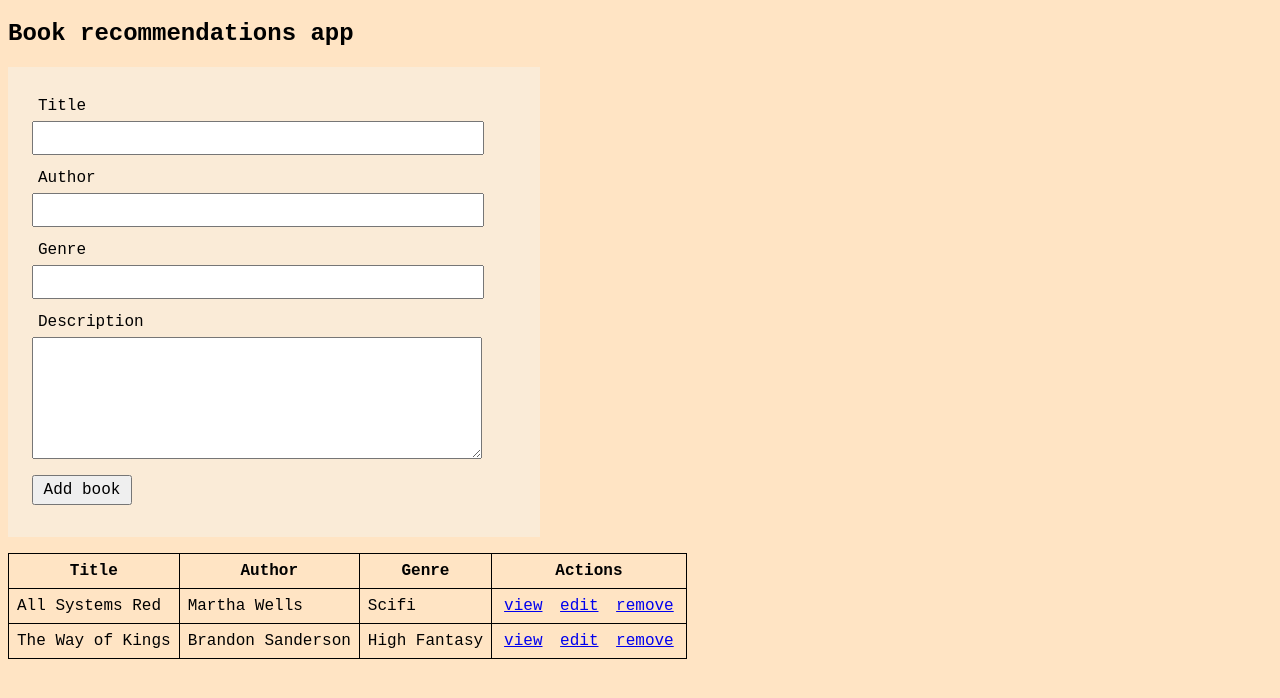
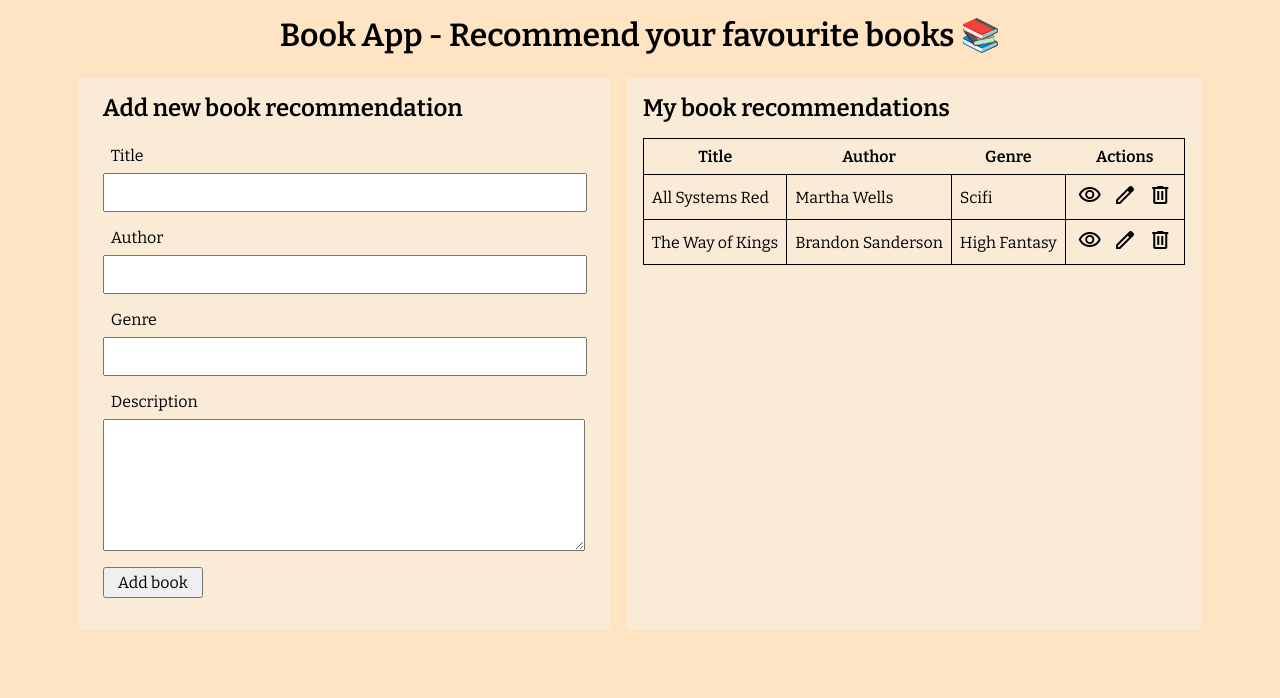
Before and after one commit to julilan/PHP-BookApp, a PHP site: page / in a window 1280 px wide. Shown: the top 698 px of the page. Run offline with PHP 8.4, Linux system fonts and the light colour scheme; data comes from the database, SQL or seed files in the repository; data that the repository does not hold is empty.

Commit message:
add more styling to index page

```diff
--- a/index.php
+++ b/index.php
@@ -89,14 +89,18 @@ $books = mysqli_query($mysqli, "SELECT id, title, author, genre FROM books");
     <meta charset="UTF-8">
     <meta http-equiv="X-UA-Compatible" content="IE=edge">
     <meta name="viewport" content="width=device-width, initial-scale=1.0">
+    <link rel="stylesheet" href="https://fonts.googleapis.com/css2?family=Material+Symbols+Outlined:opsz,wght,FILL,GRAD@48,400,0,0" />
     <link rel="stylesheet" href="style.css">
     <title>Book App</title>
 </head>
 
 <body>
     <header>
-        <h2>Book recommendations app</h2>
+        <h1>Book App - Recommend your favourite books 📚</h1>
     </header>
+    <main>
+        <div class="content">
+            <h2 id="form_heading">Add new book recommendation</h2>
             <form action="index.php" method="POST">
                 <div class="form_group">
                     <label for="title">Title</label>
@@ -123,7 +127,10 @@ $books = mysqli_query($mysqli, "SELECT id, title, author, genre FROM books");
                 <?php endif; ?>
                 <p class="error-message"><?php if (!empty($errors)) echo $error_message; ?></p>
             </form>
+        </div>
 
+        <div class="content">
+            <h2>My book recommendations</h2>
             <table>
                 <thead>
                     <tr>
@@ -140,15 +147,23 @@ $books = mysqli_query($mysqli, "SELECT id, title, author, genre FROM books");
                             <td><?php echo $row['author']; ?></td>
                             <td><?php echo $row['genre']; ?></td>
                             <td>
-                        <a href="view.php?view_book=<?php echo $row['id']; ?>">view</a>
-                        <a href="update.php?update_book=<?php echo $row['id']; ?>">edit</a>
-                        <a href="index.php?del_book=<?php echo $row['id']; ?>" onclick="return confirm('Are you sure you want to delete this book?')">remove</a>
+                                <a href="view.php?view_book=<?php echo $row['id']; ?>">
+                                    <span class="material-symbols-outlined">visibility</span>
+                                </a>
+                                <a href="update.php?update_book=<?php echo $row['id']; ?>">
+                                    <span class="material-symbols-outlined">edit</span>
+                                </a>
+                                <a href="index.php?del_book=<?php echo $row['id']; ?>" onclick="return confirm('Are you sure you want to delete this book?')">
+                                    <span class="material-symbols-outlined">delete</span>
+                                </a>
                             </td>
                         </tr>
                     <?php } ?>
                 </tbody>
                 </thead>
             </table>
+        </div>
+    </main>
 </body>
 
 </html>
--- a/style.css
+++ b/style.css
@@ -1,16 +1,50 @@
+@import url('https://fonts.googleapis.com/css2?family=Bitter:wght@400;500;600&display=swap');
+
+body {
+    font-family: 'Bitter', serif;
+    background-color: bisque;
+}
+
+main {
+    display: flex;
+    justify-content: center;
+}
+
+header {
+    text-align: center;
+}
+
+h1 {
+    margin: 1rem;
+}
+
+.content {
+    margin: 0.5rem;
+    padding: 1rem;
+    background-color: antiquewhite;
+    border-radius: 2px;
+}
+
+h2 {
+    margin: 0;
+    margin-bottom: 1rem;
+}
+
+#form_heading {
+    margin-left: 0.5rem;
+}
+
 form {
     width: 500px;
-    background-color: antiquewhite;
-    padding: 1rem;
     margin-bottom: 1rem;
 }
 
 label, input, textarea {
     display: block;
-    width: 90%;
+    width: 96%;
     font-family: inherit;
     font-size: inherit;
-    padding: 6px;
+    padding: 0.5rem;
 }
 
 input[type='submit'] {
@@ -25,6 +59,8 @@ input[type='submit'] {
 
 table a {
     padding: 4px;
+    text-decoration: none;
+    color: black;
 }
 
 .book img {
@@ -32,20 +68,15 @@ table a {
     height: auto;
 }
 
-body {
-    font-family: 'Courier New', Courier, monospace;
-    background-color: bisque;
+table{
+    border-collapse: collapse;
+    margin: 1rem 0;
 }
 
-table{
-    border-collapse: collapse;
-    margin-bottom: 1em;
+table, td{
+    border:solid black 1px;
 }
 
-table,th,td{
-    border:solid black 1px;
-    padding: 0.5em;
+table, td, th {
+    padding: 0.5rem;
 }
-thead{
-    background-color: bisque;
-}
```
Lines whose indentation alone changed are shown as unchanged.
